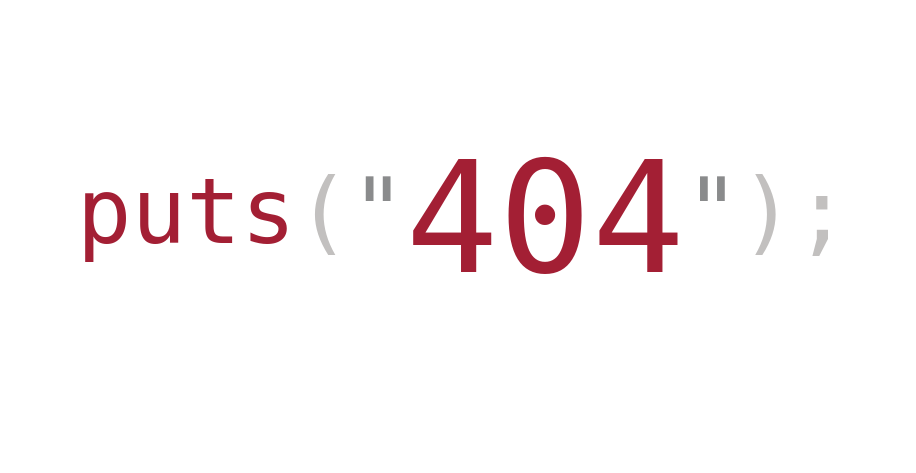
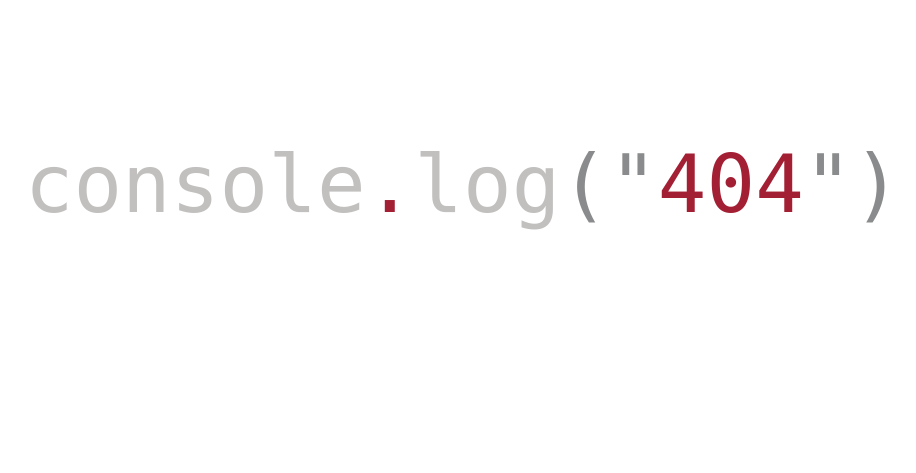
Before and after one commit to earwig/bitshift, a Flask app: template templates/error404.html in a window 1280 px wide. Shown: the part 20-493 px from the top of the page, without its empty margins (177-1093 px from the left). Run offline with Flask 2, Linux system fonts and the light colour scheme; the template is opened without the code that fills it, so the values that code supplies are empty; style sheets or scripts are compiled from the project's sources; parts of the project's set-up code (start-up, migrations or seed data) failed here and were passed over.

Commit message:
Add variable 404 messages. Close #70.
Add:
        bitshift/assets.py, static/sass/404.sass
                -Add `syntax_highlight()` and style rules to perform syntax
                highlighting on 404 error messages; used in
                `templates/error404.html`.

        templates
                -Add a `Jinja` expression to select a random "404" message from
                a sequence.

```diff
--- a/bitshift/assets.py
+++ b/bitshift/assets.py
@@ -1,6 +1,8 @@
 """
 :synopsis: Helper functions for use inside the project's Jinja templates.
 """
+
+import re
 
 from flask import Markup
 
@@ -24,3 +26,21 @@ def tag(filename):
 
     file_ext = filename.split(".")[-1]
     return Markup(ASSET_HTML_TEMPLATES[file_ext] % filename)
+
+def syntax_highlight(msg):
+    """
+    Inserts HTML `<span>` elements into a string, for symbol/word styling.
+
+    Args:
+        msg : (str) A message.
+    """
+
+    msg.replace("<", "&;lt")
+    msg.replace(">", "&;gt")
+
+    font_size = 16.0 / len(msg)
+    msg = re.sub('([!()"%])', '<span class="dark">\\1</span>', msg)
+    msg = re.sub('([:.;,])', '<span class="red">\\1</span>', msg)
+    msg = msg.replace("404", '<span class="red">404</span>')
+    return "<span class='light' style='font-size: %fem'>%s</span>" % (
+            font_size, msg)
--- a/static/sass/error404.sass
+++ b/static/sass/error404.sass
@@ -9,15 +9,11 @@ div#message
     text-align: center
 
     span
-        &#error-num
-            font-size: 170%
-            vertical-align: middle
+        &.light
+            color: $baseColor3
 
-        &.c1
-            color: $baseColor1
-
-        &.c2
+        &.dark
             color: $baseColor2
 
-        &.c3
-            color: $baseColor3
+        &.red
+            color: $baseColor1
--- a/templates/error404.html
+++ b/templates/error404.html
@@ -6,9 +6,17 @@
 
 = block body
   <div id="message">
-    <span class="c1">puts</span
-    ><span class="c3">(</span><span class=c2>"</span
-    ><span id="error-num">404</span><span class=c2>"</span><span class=c3
-    >)</span><span class="c3">;</span>
+  {{ assets.syntax_highlight([
+    'puts("404");',
+    'printf("%d\n", 404);',
+    'puts 404',
+    'System.out.println("404")',
+    'print 404',
+    'console.log("404")',
+    'echo 404',
+    'std::cout << "404\\n"',
+    '(println "404")',
+    'say "404!";'
+    ] | random) | safe }}
   </div>
 = endblock
```
